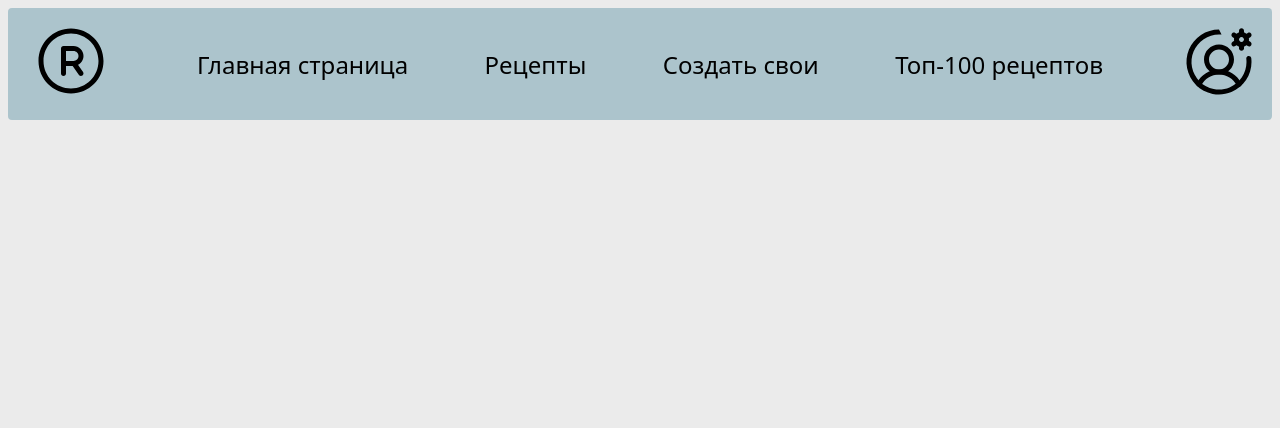
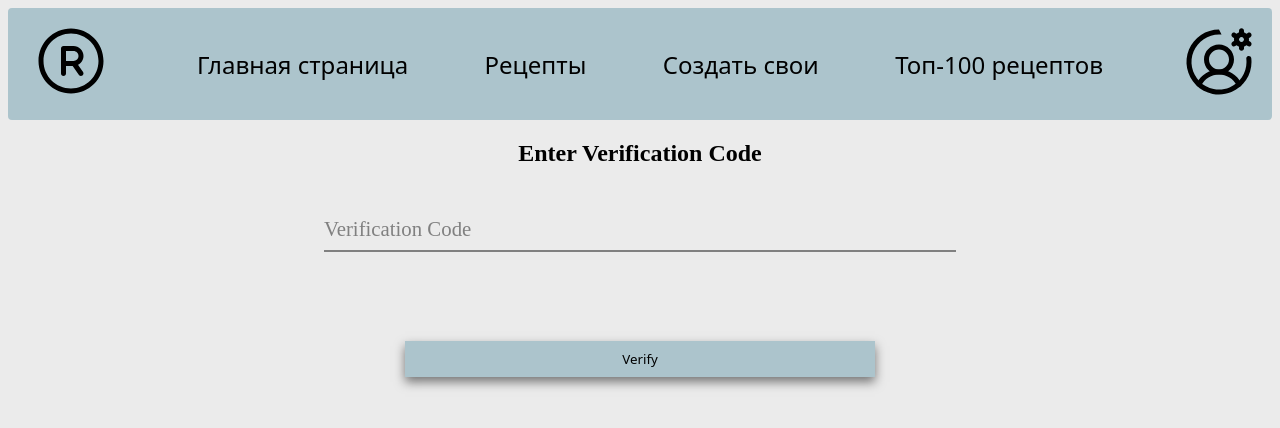
Before and after one commit to nazartsap/cooking_site, a React (Create React App) app: page /verify/1 in a window 1280 px wide. Shown: the top 428 px of the page. Built offline with nearby package versions, Linux system fonts and the light colour scheme.

Commit message:
auth update

```diff
--- a/src/App.js
+++ b/src/App.js
@@ -1,5 +1,5 @@
-import React  from 'react';
-import { BrowserRouter as Router, Route, Routes} from "react-router-dom";
+import React from 'react';
+import { BrowserRouter as Router, Route, Routes, useNavigate } from 'react-router-dom';
 import Home from './components/Home';
 import Help from './components/Help';
 import Navbar from './services/navbar';
@@ -8,10 +8,10 @@ import Recipe from './components/Recipe';
 import RecipeDetailPage from './components/RecipeDetailPage';
 import Registration from './components/Registration';
 import Login from './components/Login';
+import VerificationCode from './components/VerificationCode';
 import popularRecipesData from './services/recipesData';
 
 const App = () => {
-
   const isRegistrationPage = window.location.pathname === '/registration';
   const isLoginPage = window.location.pathname === '/login';
 
@@ -21,12 +21,19 @@ const App = () => {
         {!isRegistrationPage && !isLoginPage && <Navbar />}
         <Routes>
           <Route path="/" element={<Home />} />
-          <Route path="/recipe" element={<Recipe/>} />
+          <Route path="/recipe" element={<Recipe />} />
           <Route path="/help" element={<Help />} />
           <Route path="/profile" element={<Profile />} />
           <Route path="/registration" element={<Registration />} />
           <Route path="/login" element={<Login />} />
-          <Route path="/recipes/:recipeId" element={<RecipeDetailPage recipes={popularRecipesData} />} />
+          <Route
+            path="/verify/:email"
+            element={<VerificationCode />}
+          />
+          <Route
+            path="/recipes/:recipeId"
+            element={<RecipeDetailPage recipes={popularRecipesData} />}
+          />
         </Routes>
       </Router>
     </div>
--- a/src/components/Login.jsx
+++ b/src/components/Login.jsx
@@ -10,7 +10,15 @@ const Login = () => {
   });
 
   const handleChange = (e) => {
-    setFormData({ ...formData, [e.target.type]: e.target.value });
+    setFormData({ ...formData, [e.target.name]: e.target.value });
+  };
+
+  const handleLoginSuccess = (token) => {
+    // Сохраняем токен в cookie
+    document.cookie = `token=${token}; path=/;`;
+
+    // Перенаправляем на нужную страницу, например, профиль
+    window.location.href = '/';
   };
 
   const handleSubmit = async (e) => {
@@ -18,12 +26,18 @@ const Login = () => {
     try {
       const response = await axios.post(`${apiUrl}/auth/login`, formData);
       console.log(response.data);
-      // Handle success, maybe store the token in local storage or redirect to a dashboard
+
+      // Проверяем, есть ли в ответе свойство "token"
+      if (response.data && response.data.token) {
+        handleLoginSuccess(response.data.token);
+      } else {
+        console.error('Login failed: Invalid response');
+      }
     } catch (error) {
-      console.error('Login failed:', error.response.data.message);
-      // Handle error, show an error message to the user
+      console.error('Login failed:', error.response?.data?.message || 'Unknown error');
     }
   };
+
   return (
     <div>
       <section className="text-center">
@@ -33,21 +47,39 @@ const Login = () => {
             <div className="row_all">
               <div className="reg_card">
                 <h2 className="fw-bold">Войти</h2>
-                <form>
+                <form onSubmit={handleSubmit}>
                   <div className="form-outline">
                     <div className="form__group field">
-                    <input type="email" className="form__field" placeholder="Email" name="email" id='email' hange={handleChange} />
-                    <label for="name" className="form__label">Email</label>
-                  </div>
+                      <input
+                        type="email"
+                        className="form__field"
+                        placeholder="Email"
+                        name="email"
+                        id="email"
+                        onChange={handleChange}
+                      />
+                      <label htmlFor="email" className="form__label">
+                        Email
+                      </label>
+                    </div>
                   </div>
                   <div className="form-outline">
-                  <div className="form__group field">
-                    <input type="email" className="form__field" placeholder="Пароль" name="password" id='password' hange={handleChange} />
-                    <label for="password" className="form__label">Пароль</label>
-                  </div>
+                    <div className="form__group field">
+                      <input
+                        type="password"
+                        className="form__field"
+                        placeholder="Пароль"
+                        name="password"
+                        id="password"
+                        onChange={handleChange}
+                      />
+                      <label htmlFor="password" className="form__label">
+                        Пароль
+                      </label>
+                    </div>
                   </div>
 
-                  <button type="submit" className="btn-primary" onClick={handleSubmit}>
+                  <button type="submit" className="btn-primary">
                     Войти
                   </button>
 
--- a/src/components/Registration.jsx
+++ b/src/components/Registration.jsx
@@ -1,5 +1,6 @@
 import '../styles/Registration.css';
 import React, { useState } from 'react';
+import { useNavigate } from 'react-router-dom';
 import axios from 'axios';
 import apiUrl from '../config';
 
@@ -11,8 +12,11 @@ const Registration = () => {
     password: '',
   });
 
+  const navigate = useNavigate();
+
   const handleChange = (e) => {
-    setFormData({ ...formData, [e.target.type]: e.target.value });
+    setFormData({ ...formData, [e.target.name]: e.target.value });
+    console.log(formData)
   };
 
   const handleSubmit = async (e) => {
@@ -25,8 +29,10 @@ const Registration = () => {
         password: formData.password,
       });
 
+      console.log(formData)
       console.log(response.data);
       // Handle success, maybe redirect to login or show a success message
+      navigate(`/verify/${formData.email}`);
     } catch (error) {
       console.error('Registration failed:', error.response.data.message);
       // Handle error, show an error message to the user
@@ -46,26 +52,26 @@ const Registration = () => {
                   <div className="name-sername">
                     <div className="form-outline">
                       <div className="form__group field">
-                        <input type="name" className="form__field" placeholder="Имя" name="name" id='name' hange={handleChange} />
+                      <input type="text" className="form__field" placeholder="Имя" name="name" id='name' onChange={handleChange} />
                         <label for="name" className="form__label">Имя</label>
                       </div>
                     </div>
                     <div className="form-outline">
                       <div className="form__group field">
-                        <input type="sername" className="form__field" placeholder="Фамилия" name="sername" id='sername' hange={handleChange} />
-                        <label for="name" className="form__label">Фамилия</label>
+                      <input type="text" className="form__field" placeholder="Фамилия" name="surname" id='surname' onChange={handleChange} />
+                        <label for="surname" className="form__label">Фамилия</label>
                       </div>
                     </div>
                   </div>
                   <div className="form-outline">
                     <div className="form__group field">
-                      <input type="email" className="form__field" placeholder="Email" name="email" id='email' hange={handleChange} />
-                      <label for="name" className="form__label">Email</label>
+                    <input type="email" className="form__field" placeholder="Email" name="email" id='email' onChange={handleChange} />
+                      <label for="email" className="form__label">Email</label>
                     </div>
                   </div>
                   <div className="form-outline">
                     <div className="form__group field">
-                      <input type="email" className="form__field" placeholder="Пароль" name="password" id='password' hange={handleChange} />
+                    <input type="password" className="form__field" placeholder="Пароль" name="password" id='password' onChange={handleChange} />
                       <label for="password" className="form__label">Пароль</label>
                     </div>
                   </div>
@@ -83,7 +89,7 @@ const Registration = () => {
                     </label>
                   </div>
 
-                  <button type="submit" className="btn-primary" onClick={handleSubmit}>
+                  <button type="submit" className="btn-primary" onClick={handleSubmit} cur>
                     Войти
                   </button>
 
--- /dev/null
+++ b/src/components/VerificationCode.jsx
@@ -0,0 +1,65 @@
+import React, { useState } from 'react';
+import { useParams, useNavigate } from 'react-router-dom';
+import axios from 'axios';
+import apiUrl from '../config';
+
+const VerificationCode = () => {
+  const [verificationCode, setVerificationCode] = useState('');
+  const { email } = useParams();
+  const navigate = useNavigate();
+
+  const handleSubmit = async (e) => {
+    e.preventDefault();
+    try {
+      const response = await axios.post(`${apiUrl}/auth/verify`, {
+        email: email,
+        verificationCode,
+      });
+
+      console.log(response); // выводим весь объект ответа
+
+      // Проверяем статус ответа
+      if (response.status === 201) {
+        console.log(response.data.message);
+        // Обрабатываем успешный результат, например, перенаправляем на страницу входа
+        navigate('/login');
+      } else {
+        console.error('Verification failed: Invalid response');
+      }
+    } catch (error) {
+      console.error('Verification failed:', error.response?.data?.message || 'Unknown error');
+    }
+  };
+
+  return (
+    <div>
+      <h2>Enter Verification Code</h2>
+      <form onSubmit={handleSubmit}>
+        <div className="form-outline">
+          <div className="form__group field">
+            <input
+              type="text"
+              className="form__field"
+              placeholder="Verification Code"
+              name="verificationCode"
+              id="verificationCode"
+              onChange={(e) => setVerificationCode(e.target.value)}
+            />
+            <label htmlFor="verificationCode" className="form__label">
+              Verification Code
+            </label>
+          </div>
+        </div>
+
+        <button
+          type="submit"
+          className="btn-primary"
+        >
+          Verify
+        </button>
+      </form>
+    </div>
+  );
+};
+
+export default VerificationCode;
--- a/src/config.js
+++ b/src/config.js
@@ -1,3 +1,3 @@
-const apiUrl = 'https://important-cyan-sandals.cyclic.app';
+const apiUrl = 'http://localhost:3000';
 
 export default apiUrl;
```
